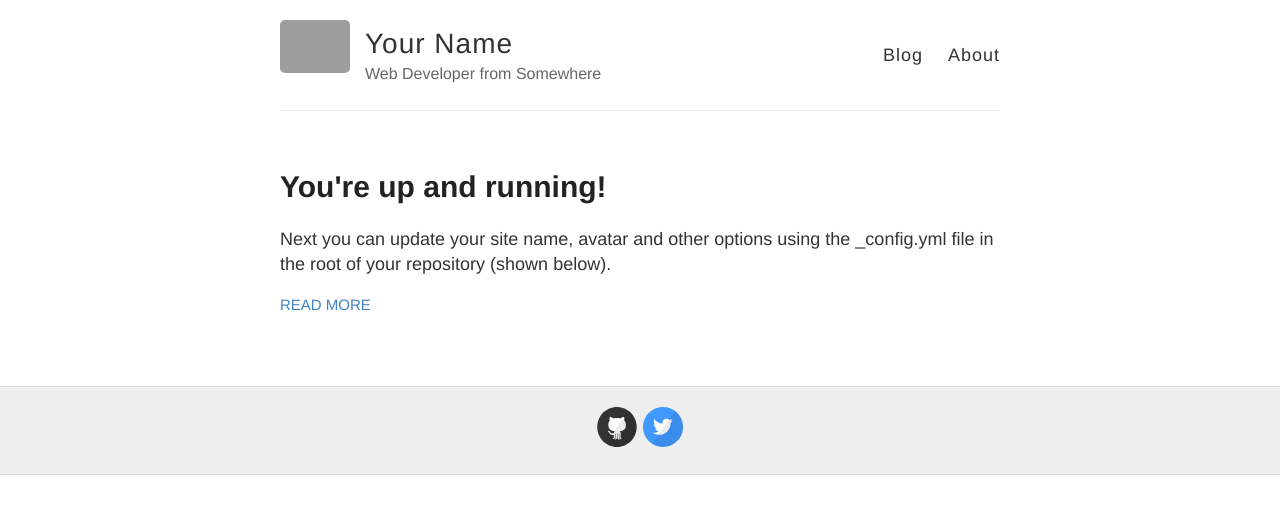
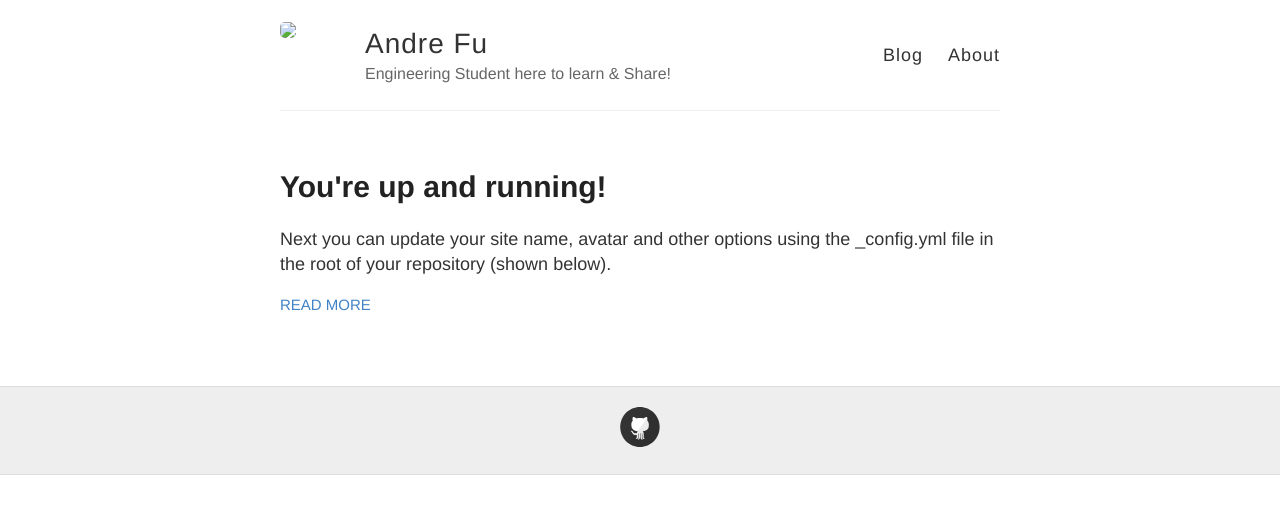
Before and after one commit to andre-fu/blog, a Jekyll site: the page built from index.html, in a window 1280 px wide. Shown: the top 514 px of the page. Built offline with Jekyll 4.4.1, drawn with Linux system fonts in a browser that asks for light colours; grey boxes are pictures that could not be loaded.

Commit message:
simple additions

```diff
--- a/_config.yml
+++ b/_config.yml
@@ -3,13 +3,13 @@
 #
 
 # Name of your site (displayed in the header)
-name: Your Name
+name: Andre Fu
 
 # Short bio or description (displayed in the header)
-description: Web Developer from Somewhere
+description: Engineering Student here to learn & Share!
 
 # URL of your avatar or profile pic (you could use your GitHub profile pic)
-avatar: https://raw.githubusercontent.com/barryclark/jekyll-now/master/images/jekyll-logo.png
+avatar: http://www.andrefu.ca/assets/img/favicon.png
 
 #
 # Flags below are optional
@@ -21,12 +21,12 @@ footer-links:
   email:
   facebook:
   flickr:
-  github: barryclark/jekyll-now
+  github: andre-fu
   instagram:
   linkedin:
   pinterest:
   rss: # just type anything here for a working RSS icon
-  twitter: jekyllrb
+  twitter:
   stackoverflow: # your stackoverflow profile, e.g. "users/50476/bart-kiers"
   youtube: # channel/<your_long_string> or user/<user-name>
   googleplus: # anything in your profile username that comes after plus.google.com/
@@ -37,7 +37,7 @@ footer-links:
 disqus:
 
 # Enter your Google Analytics web tracking code (e.g. UA-2110908-2) to activate tracking
-google_analytics:
+google_analytics: UA-146432198-1
 
 # Your website URL (e.g. http://barryclark.github.io or http://www.barryclark.co)
 # Used for Sitemap.xml and your RSS feed
--- a/_layouts/default.html
+++ b/_layouts/default.html
@@ -12,6 +12,7 @@
     <link rel="stylesheet" type="text/css" href="{{ site.baseurl }}/style.css" />
     <link rel="alternate" type="application/rss+xml" title="{{ site.name }} - {{ site.description }}" href="{{ site.baseurl }}/feed.xml" />
 
+    <link rel="icon" href="http://www.andrefu.ca/assets/img/favicon.png" type="image/x-icon">
     <!-- Created with Jekyll Now - http://github.com/barryclark/jekyll-now -->
   </head>
 
```
Also changed, not shown: README.md.
